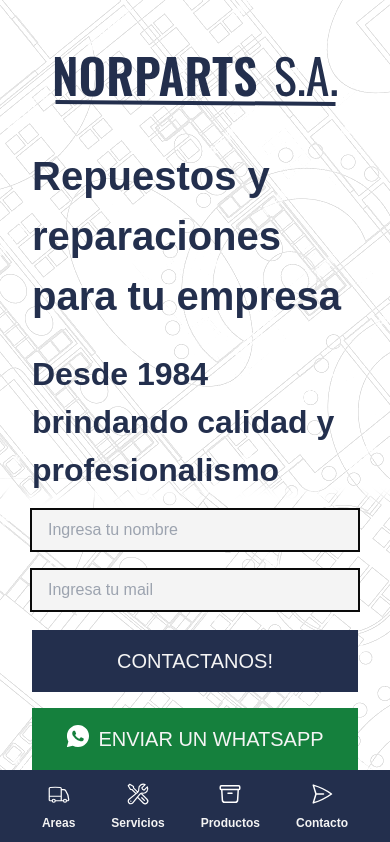
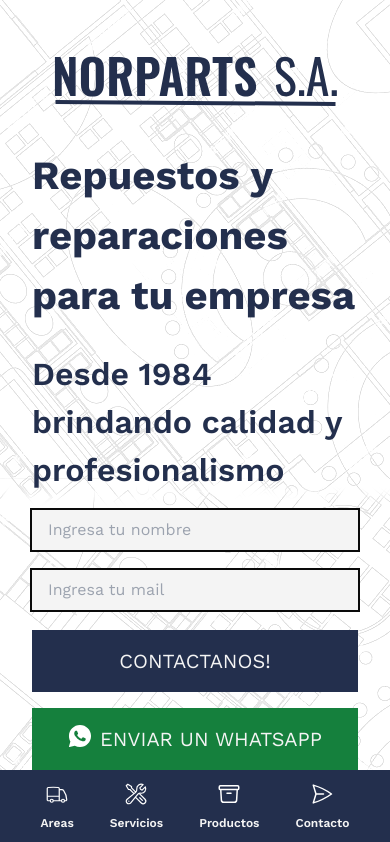
Before and after one commit to thomasNotTomas/norparts-sa-v3, a React (Vite) app: page / in a window 390 px wide. Shown: the top 842 px of the page. Built offline with nearby package versions, Linux system fonts and the light colour scheme.

Commit message:
scroll to section added

```diff
--- a/index.css
+++ b/index.css
@@ -1,3 +1,4 @@
+@import url('https://fonts.googleapis.com/css2?family=Work+Sans:ital,wght@0,100..900;1,100..900&display=swap');
 @tailwind base;
 @tailwind components;
 @tailwind utilities;
--- a/src/App.jsx
+++ b/src/App.jsx
@@ -1,4 +1,5 @@
 import React from "react"
+import { useRef } from "react"
 import Header from "./sections/Header"
 import MobileMenu from "./sections/MobileMenu"
 import Landing from "./sections/Landing"
@@ -9,18 +10,32 @@
 
 function App() {
 
+  const areasRef = useRef();
+  const productsRef = useRef();
+  const servicesRef = useRef();
+  const contactRef = useRef();
+
+  const scrollToSection = (ref) => {
+    ref.current.scrollIntoView({
+      behavior: 'smooth'
+    });
+  };
+
   return (
     <>
       <Header></Header>
-      <MobileMenu></MobileMenu>
+      <MobileMenu
+      scrollToContact={() => scrollToSection(contactRef)}
+      scrollToServices={() => scrollToSection(servicesRef)}
+      scrollToAreas={() => scrollToSection(areasRef)}></MobileMenu>
       <main className="font-title flex flex-col mx-8 mb-16 lg:py-0 space-y-10 lg:space-y-20 max-w-6xl xl:mx-auto">
         <img src="/other/norparts-sa-logo.svg" alt="Logo" className="lg:hidden mx-auto mt-12" />
         <Landing></Landing>
-        <Areas></Areas>
-        <Services></Services>
-        <Products></Products>
+        <Areas areasRef={areasRef}></Areas>
+        <Services servicesRef={servicesRef}></Services>
+        <Products productsRef={productsRef}></Products>
       </main>
-      <Footer></Footer>
+      <Footer contactRef={contactRef}></Footer>
     </>
   )
 }
--- a/src/components/buttons/ButtonMenu.jsx
+++ b/src/components/buttons/ButtonMenu.jsx
@@ -1,11 +1,11 @@
 import React from "react"
 
-function ButtonMenu( { iconmobile, icondesktop, text} ) {
+function ButtonMenu( { iconmobile, icondesktop, text, onClick} ) {
 
     return(
 
         <>
-        <button className="flex flex-col items-center
+        <button onClick={onClick} className="flex flex-col items-center
                            space-y-2
                            text-white text-sm font-semibold
 
--- a/src/sections/Areas.jsx
+++ b/src/sections/Areas.jsx
@@ -2,13 +2,13 @@
 import SectionBar from "../components/other/SectionBar"
 import BannerIcon from "../components/banners/BannerIcon"
 
-function Areas() {
+function Areas( {areasRef} ) {
 
     return(
 
         <>
         <SectionBar text='AREAS EN LAS QUE TRABAJAMOS'></SectionBar>
-        <div className="flex flex-col space-y-12">
+        <div ref={areasRef} className="flex flex-col space-y-12">
             <BannerIcon icon='/icons/agro-solid.png' title='Agro'></BannerIcon>
             <BannerIcon icon='/icons/truck-solid.png' title='Transporte'></BannerIcon>
             <BannerIcon icon='/icons/port-solid.png' title='Terminales Portuarias'></BannerIcon>
--- a/src/sections/Footer.jsx
+++ b/src/sections/Footer.jsx
@@ -1,12 +1,12 @@
 import React from "react"
 import FooterItem from "../components/other/FooterItem"
 
-function Footer() {
+function Footer( {contactRef} ) {
 
     return(
 
         <>
-        <div className="h-px w-full bg-blue-900"></div>
+        <div ref={contactRef} className="h-px w-full bg-blue-900"></div>
         <section className="font-title flex flex-col lg:flex-row pt-16 pb-48 bg-whitest space-y-12 mb-16">
             <div className="flex items-center mx-auto">
                 <figure className="flex flex-col mx-auto space-y-2 max-w-72">
--- a/src/sections/Header.jsx
+++ b/src/sections/Header.jsx
@@ -11,13 +11,13 @@
             mx-auto py-8 px-12
             rounded-3xl font-title">
             <img src="/other/norparts-sa-logo.svg" alt="Logo" />
-            <div className="flex space-x-6
+            <nav className="flex space-x-6
                             rounded-3xl">
                 <ButtonMenu icondesktop='/icons/truck-brand.svg' text='Areas'></ButtonMenu>
                 <ButtonMenu icondesktop='/icons/services-brand.svg' text='Servicios'></ButtonMenu>
                 <ButtonMenu icondesktop='/icons/product-brand.svg' text='Productos'></ButtonMenu>
                 <ButtonMenu icondesktop='/icons/contact-brand.svg' text='Contacto'></ButtonMenu>
-            </div>
+            </nav>
         </section>
         </>
 
--- a/src/sections/MobileMenu.jsx
+++ b/src/sections/MobileMenu.jsx
@@ -1,18 +1,18 @@
 import React from "react"
 import ButtonMenu from "../components/buttons/ButtonMenu"
 
-function MobileMenu() {
+function MobileMenu( { scrollToAreas, scrollToProducts, scrollToServices, scrollToContact } ) {
 
     return(
 
         <>
         <section className="font-title flex lg:hidden bg-blue-700 fixed w-full bottom-0">
-            <div className="flex mx-auto space-x-9 sm:space-x-20 md:space-x-28 py-3 px-4">
-                <ButtonMenu iconmobile='/icons/truck-white.svg' text='Areas'></ButtonMenu>
-                <ButtonMenu iconmobile='/icons/services-white.svg' text='Servicios'></ButtonMenu>
-                <ButtonMenu iconmobile='/icons/product-white.svg' text='Productos'></ButtonMenu>
-                <ButtonMenu iconmobile='/icons/contact-white.svg' text='Contacto'></ButtonMenu>
-            </div>
+            <nav className="flex mx-auto space-x-9 sm:space-x-20 md:space-x-28 py-3 px-4">
+                <ButtonMenu onClick={scrollToAreas} iconmobile='/icons/truck-white.svg' text='Areas'></ButtonMenu>
+                <ButtonMenu onClick={scrollToServices} iconmobile='/icons/services-white.svg' text='Servicios'></ButtonMenu>
+                <ButtonMenu onClick={scrollToProducts} iconmobile='/icons/product-white.svg' text='Productos'></ButtonMenu>
+                <ButtonMenu onClick={scrollToContact} iconmobile='/icons/contact-white.svg' text='Contacto'></ButtonMenu>
+            </nav>
         </section>
         </>
 
--- a/src/sections/Products.jsx
+++ b/src/sections/Products.jsx
@@ -2,13 +2,13 @@
 import SectionBar from "../components/other/SectionBar"
 import BannerImage from "../components/banners/BannerImage"
 
-function Products() {
+function Products( {productsRef} ) {
 
     return(
 
         <>
         <SectionBar text='ALGUNOS DE NUESTROS PRODUCTOS'></SectionBar>
-        <div className="flex flex-col space-y-4
+        <div ref={productsRef} className="flex flex-col space-y-4
         lg:flex-row lg:space-y-0 lg:space-x-4">
             <BannerImage title='Repuestos vehiculares, transmisiones, turbos' background='bg-[url(/banners/car-banner.png)]'></BannerImage>
             <BannerImage title='Bombas hidráulicas y cilindros hidráulicos' background='bg-[url(/banners/pump-banner.png)]'></BannerImage>
--- a/src/sections/Services.jsx
+++ b/src/sections/Services.jsx
@@ -2,13 +2,13 @@
 import SectionBar from "../components/other/SectionBar"
 import BannerImage from "../components/banners/BannerImage"
 
-function Services() {
+function Services( {servicesRef} ) {
 
     return(
 
         <>
         <SectionBar text='ALGUNOS DE NUESTROS SERVICIOS'></SectionBar>
-        <div className="flex flex-col space-y-4
+        <div ref={servicesRef} className="flex flex-col space-y-4
         lg:flex-row lg:space-y-0 lg:space-x-4">
         <BannerImage title='Reparación de bombas hidráulicas' background='bg-[url(/banners/pump-banner.png)]'></BannerImage>
         <BannerImage title='Reparación y fabricación de cilindros hidráulicos' background='bg-[url(/banners/hydraulic-banner.png)]'  ></BannerImage>
```
